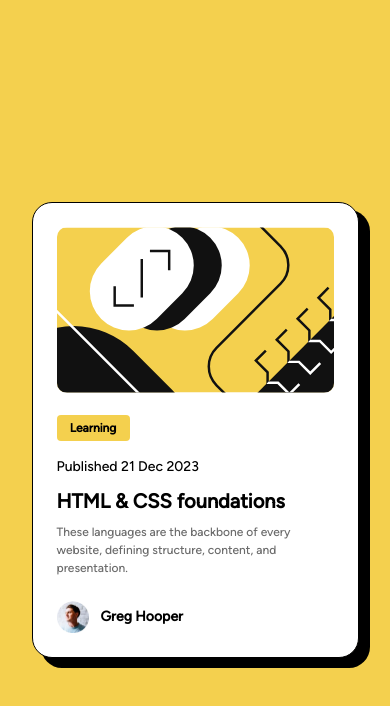
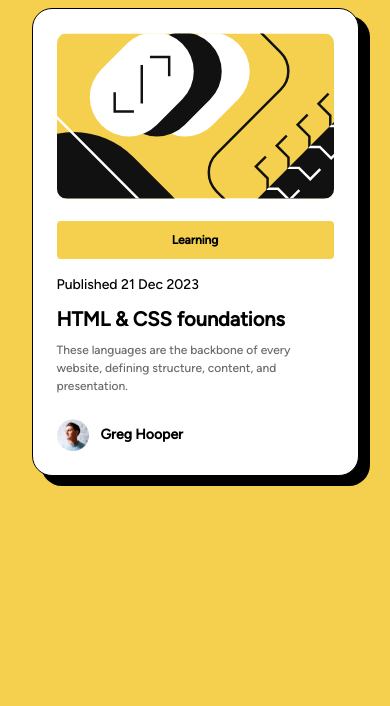
Before and after one commit to dimahodanit/Blog-preview-card, a plain HTML site: page index.html in a window 390 px wide. Drawn offline with Linux system fonts and the light colour scheme.

Commit message:
Update style.css

```diff
--- a/css/style.css
+++ b/css/style.css
@@ -23,10 +23,10 @@ body {
 }
 
 .main-section {
-  height: 100vh;
+  min-height: 100vh;
 }
 .main-section__container {
-  height: 100%;
+  height: auto;
   display: flex;
   align-items: center;
   justify-content: center;
@@ -46,8 +46,8 @@ body {
   margin-bottom: 19px;
 }
 .card-wrapper__category {
-  width: 82px;
-  height: 29px;
+  min-width: 82px;
+  min-height: 29px;
   display: flex;
   align-items: center;
   justify-content: center;
@@ -109,8 +109,8 @@ body {
     font-size: 12px;
   }
   .card-wrapper__category {
-    width: 73px;
-    height: 26px;
+    min-width: 73px;
+    min-height: 26px;
   }
   .card-wrapper__text {
     font-size: 12px;
```
